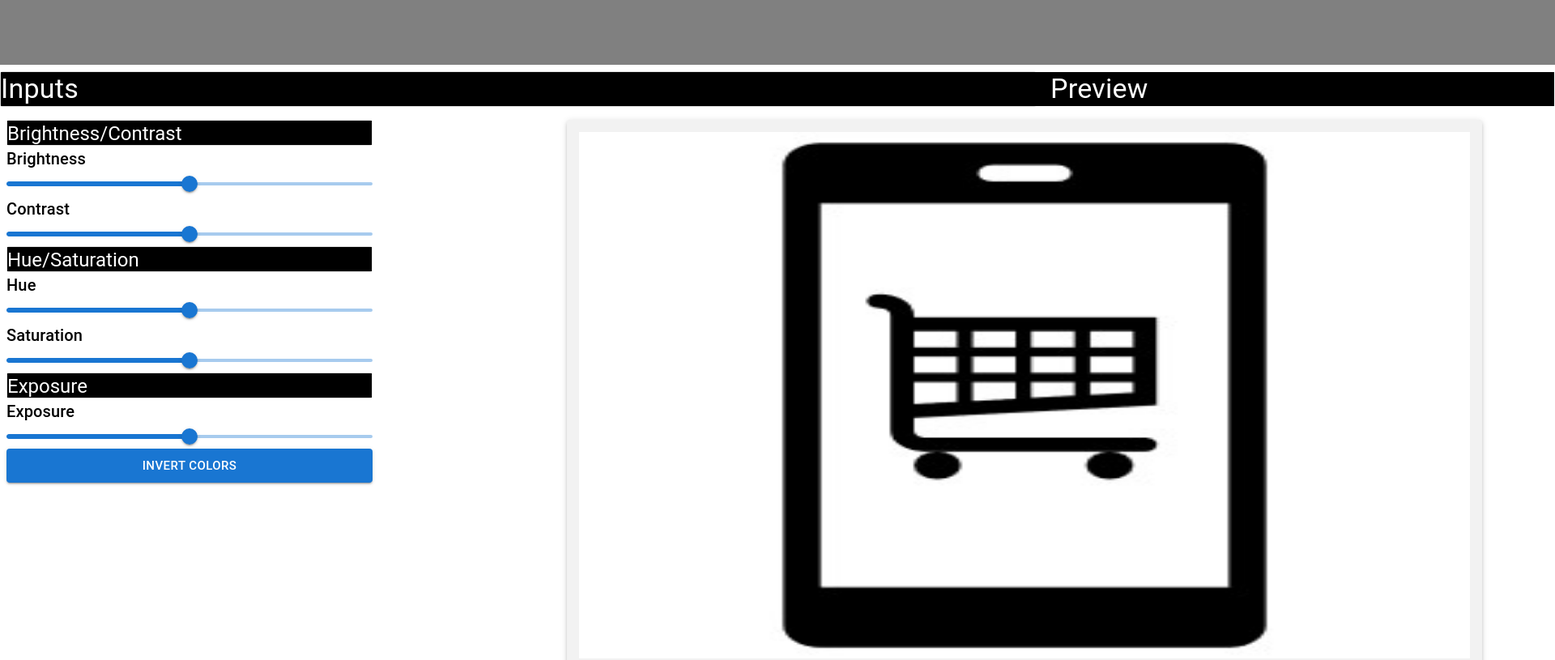
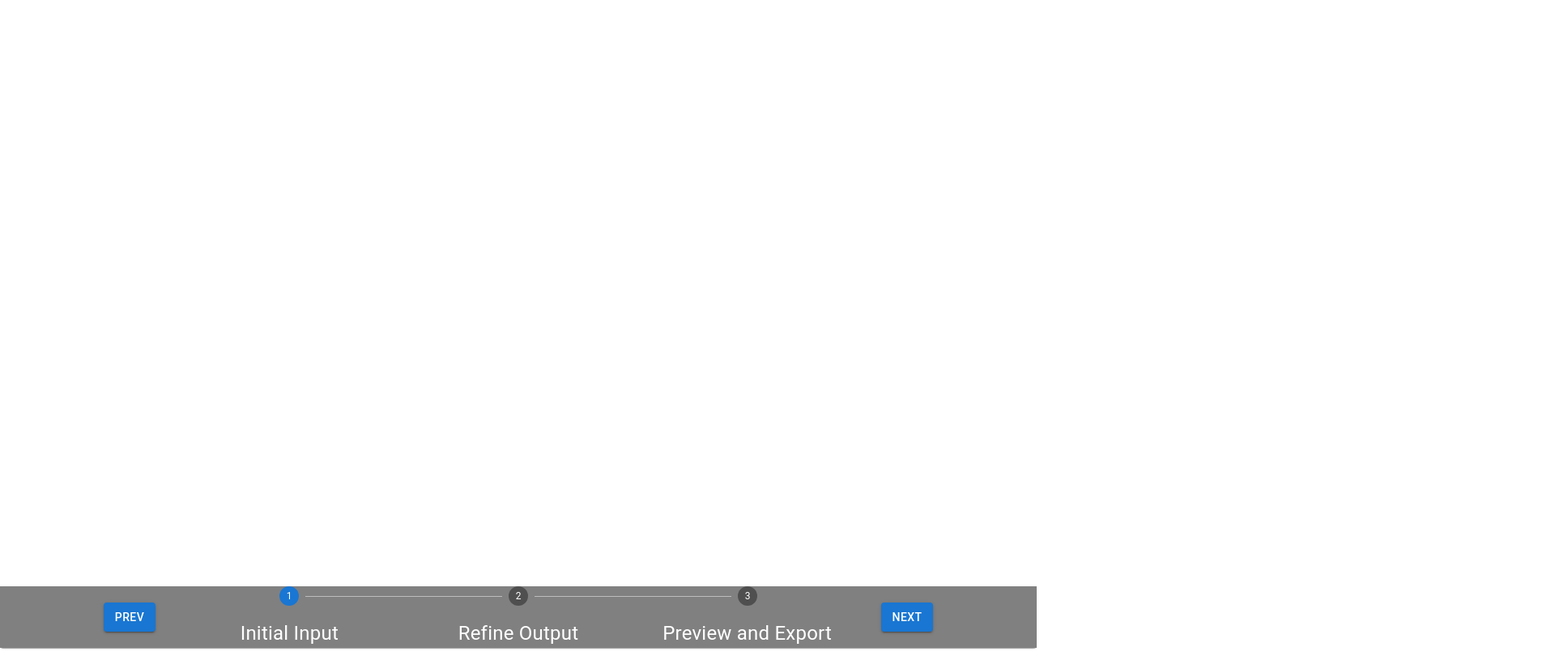
Before and after one commit to iubaldo/CS-422-Course-Project, a React (Create React App) app: page /step1 in a window 1280 px wide. Shown: the top 815 px of the page at 81% size, 1920 px wide, since content can reach past the window. Built offline with nearby package versions, Linux system fonts and the light colour scheme.

Commit message:
fixing issues

```diff
--- a/src/App.js
+++ b/src/App.js
@@ -1,19 +1,19 @@
 import './App.css';
-import { Routes, Route, Navigate } from "react-router-dom"
+import { Routes, Route } from "react-router-dom"
 
 // Page Imports
 import Layout from './Components/Layout';
 import Homepage from "./Pages/Homepage"
-import ManualAdjust from './Pages/Manualadjustments';
 import RefineOutput from './Pages/RefineOutput';
+import InitialInput from './Pages/InitialInput';
 
 function App() {
   return (
     <Routes>
       <Route path="/" element={ <Layout /> }>
         <Route index element={ <Homepage /> }/>
-        <Route path="step1" element={ <ManualAdjust /> }/>
-        <Route path="step2" element={ <RefineOutput/> }/>
+        <Route path="step1" element={ <InitialInput/> }/>
+        <Route path="step2" element={ <RefineOutput /> }/>
       </Route>
     </Routes>
   );
--- a/src/Components/Footer.jsx
+++ b/src/Components/Footer.jsx
@@ -1,25 +1,34 @@
 import React, { useState } from "react";
+import { useNavigate } from "react-router-dom";
 
 // MUI
-import { Button, Stack, Stepper, Step, StepLabel, Typography, Container } from "@mui/material";
+import { Paper, Button, Stack, Stepper, Step, StepLabel, Typography, Container } from "@mui/material";
 
 function Footer() {
+  const navigate = useNavigate();
   const [activeStep, setActiveStep] = useState(0);
   const steps = ["Initial Input", "Refine Output", "Preview and Export"];
 
   const handleNext = () => {
+    if (activeStep !== steps.length) {
       setActiveStep((prevActiveStep) => prevActiveStep + 1);
+      navigate("/step" + (activeStep + 1));
+    }
   }
 
   const handleBack = () => {
+    if (activeStep !== 0) {
       setActiveStep((prevActiveStep) => prevActiveStep - 1);
+      navigate("/step" + (activeStep + 1));
+    }
   }
 
   return(
+    <Paper style={{position:"fixed", bottom:0, width:"100%"}}>
       <Stack
         direction="row"
         width="100%"
-      style={{backgroundColor:"#94969c"}}
+        style={{backgroundColor:"Grey"}}
         justifyContent="space-around"
         alignItems="center"
       >
@@ -51,6 +60,7 @@ function Footer() {
         </Button>
 
       </Stack>
+    </Paper>
   );
 }
 
--- a/src/Components/Header.jsx
+++ b/src/Components/Header.jsx
@@ -1,13 +1,14 @@
 import React, { Component } from "react";
-import Box from '@mui/material/Box';
-import Typography from '@mui/material/Typography'
+import { Paper } from '@mui/material';
 
 class Header extends Component {
     render() {
     	return(
-      	<Box sx={{width: 1920, height: 80, backgroundColor: 'Grey'}}></Box>
+      	<Paper sx={{width: 1920, height: 80, backgroundColor: 'Grey'}}>
+
+        </Paper>
       );
-      }
     }
+  }
 
 export default Header;
--- /dev/null
+++ b/src/Pages/InitialInput.jsx
@@ -0,0 +1,15 @@
+import React, { Component } from "react";
+
+import Footer from "../Components/Footer";
+import { Paper } from "@mui/material";
+
+class InitialInput extends Component {
+  render() {
+    return (
+
+      <Footer />
+    );
+  }
+}
+
+export default InitialInput;
--- a/src/Pages/Manualadjustments.jsx
+++ /dev/null
@@ -1,84 +0,0 @@
-import React, { Component } from "react";
-import Stack from '@mui/material/Stack';
-import Box from '@mui/material/Box';
-import Paper from '@mui/material/Paper';
-import Typography from '@mui/material/Typography';
-import Slider from '@mui/material/Slider';
-import Button from '@mui/material/Button';
-
-import Header from "../Components/Header";
-
-
-class ManualAdjust extends Component {
-    render() {
-    	return(
-			<Stack spacing>
-				<Header></Header>
-
-				<Paper variant = "outlined" >
-				<Box sx={{width: 1918, height: 42, backgroundColor: 'black'}}>
-				<Stack direction = "row"  spacing = {150} >
-					<Typography color = "white" variant="h4">Inputs</Typography>
-					<Typography color = "white"  variant="h4">Preview</Typography>
-				</Stack>
-				</Box>
-				</Paper>
-
-				<Stack direction = "row" padding={1} spacing = {30}>
-								{/*Box on the left */}
-								<Stack>
-
-						{/*Brightness/Contrast Section*/}
-						<Paper variant = "outlined">
-						<Box sx={{width: 450, height: 30, backgroundColor: 'black'}}>
-							<Typography color = "white" variant="h5">Brightness/Contrast</Typography>
-						</Box>
-						</Paper>
-						<Typography variant = "h6"> Brightness</Typography>
-						<Slider defaultValue = {50} aria-label="Default" valueLabelDisplay="auto"/>
-						<Typography variant = "h6"> Contrast</Typography>
-						<Slider defaultValue = {50} aria-label="Default" valueLabelDisplay="auto"/>
-
-						{/*Hue/Saturation Section*/}
-						<Paper variant = "outlined">
-						<Box sx={{width: 450, height: 30, backgroundColor: 'black'}}>
-							<Typography color = "white" variant="h5">Hue/Saturation</Typography>
-						</Box>
-						</Paper>
-						<Typography variant = "h6"> Hue</Typography>
-						<Slider defaultValue = {50} aria-label="Default" valueLabelDisplay="auto"/>
-						<Typography variant = "h6"> Saturation</Typography>
-						<Slider defaultValue = {50} aria-label="Default" valueLabelDisplay="auto"/>
-
-						{/*Exposure Section*/}
-						<Paper variant = "outlined">
-						<Box sx={{width: 450, height: 30, backgroundColor: 'black'}}>
-							<Typography color = "white" variant="h5">Exposure</Typography>
-						</Box>
-						</Paper>
-						<Typography variant = "h6"> Exposure</Typography>
-						<Slider defaultValue = {50} aria-label="Default" valueLabelDisplay="auto"/>
-
-						{/*Invert Colors*/}
-						<Button variant = "contained" size = "large">
-							Invert Colors
-						</Button>
-				</Stack>
-
-				<Stack>
-
-						<Paper elevation={3} style={{padding: 15, backgroundColor:"#f2f2f2"}}>
-						<img style={{width:1100, height:650}} src="/Images/projectimage.jpg"/>
-						</Paper>
-				</Stack>
-
-				</Stack>
-
-			</Stack>
-
-
-  );
-}
-}
-
-export default ManualAdjust;
--- a/src/Pages/RefineOutput.jsx
+++ b/src/Pages/RefineOutput.jsx
@@ -1,16 +1,84 @@
 import React, { Component } from "react";
+import Stack from '@mui/material/Stack';
+import Box from '@mui/material/Box';
+import Paper from '@mui/material/Paper';
+import Typography from '@mui/material/Typography';
+import Slider from '@mui/material/Slider';
+import Button from '@mui/material/Button';
 
+import Header from "../Components/Header";
 import Footer from "../Components/Footer";
-import { Paper } from "@mui/material";
+
 
 class RefineOutput extends Component {
-  render() {
-    return (
-      <Paper style={{position:"fixed", bottom:0, width:"100%"}}>
-        <Footer />
-      </Paper>
-    );
-  }
+    render() {
+    	return(
+			<Stack>
+				<Header />
+
+					<Stack direction="row" padding={1}>
+						<Paper elevation={3} sx={{width:"20%", padding:1, marginRight:"10%", backgroundColor: 'black'}}>
+							<Typography color = "white" variant="h4">Inputs</Typography>
+						</Paper>
+						<Paper elevation={3} sx={{padding:1, backgroundColor: 'black'}}>
+							<Typography color = "white"  variant="h4">Preview</Typography>
+						</Paper>
+					</Stack>
+
+				<Stack direction = "row" width="90%" padding={1}>
+					{/*Box on the left */}
+					<Stack width="25%" marginRight="10%">
+
+						{/*Brightness/Contrast Section*/}
+						<Paper variant = "outlined">
+							<Box padding={1} sx={{backgroundColor: 'black'}}>
+								<Typography color = "white" variant="h5">Brightness/Contrast</Typography>
+							</Box>
+						</Paper>
+						<Typography variant = "h6"> Brightness</Typography>
+						<Slider defaultValue = {50} aria-label="Default" valueLabelDisplay="auto"/>
+						<Typography variant = "h6"> Contrast</Typography>
+						<Slider defaultValue = {50} aria-label="Default" valueLabelDisplay="auto"/>
+
+						{/*Hue/Saturation Section*/}
+						<Paper variant = "outlined">
+							<Box padding={1} sx={{backgroundColor: 'black'}}>
+								<Typography color = "white" variant="h5">Hue/Saturation</Typography>
+							</Box>
+						</Paper>
+						<Typography variant = "h6"> Hue</Typography>
+						<Slider defaultValue = {50} aria-label="Default" valueLabelDisplay="auto"/>
+						<Typography variant = "h6"> Saturation</Typography>
+						<Slider defaultValue = {50} aria-label="Default" valueLabelDisplay="auto"/>
+
+						{/*Exposure Section*/}
+						<Paper variant = "outlined">
+							<Box padding={1} sx={{backgroundColor: 'black'}}>
+								<Typography color = "white" variant="h5">Exposure</Typography>
+							</Box>
+						</Paper>
+						<Typography variant = "h6"> Exposure</Typography>
+						<Slider defaultValue = {50} aria-label="Default" valueLabelDisplay="auto"/>
+
+						{/*Invert Colors*/}
+						<Button variant = "contained" size = "large">
+							Invert Colors
+						</Button>
+					</Stack>
+
+
+					<Paper elevation={3} style={{padding: 15, backgroundColor:"#f2f2f2"}}>
+						<img src="/Images/projectimage.jpg" alt="placeholder"/>
+					</Paper>
+
+				</Stack>
+
+				<Footer />
+			</Stack>
+
+
+  );
+}
 }
 
 export default RefineOutput;
```
Lines whose indentation alone changed are shown as unchanged.
